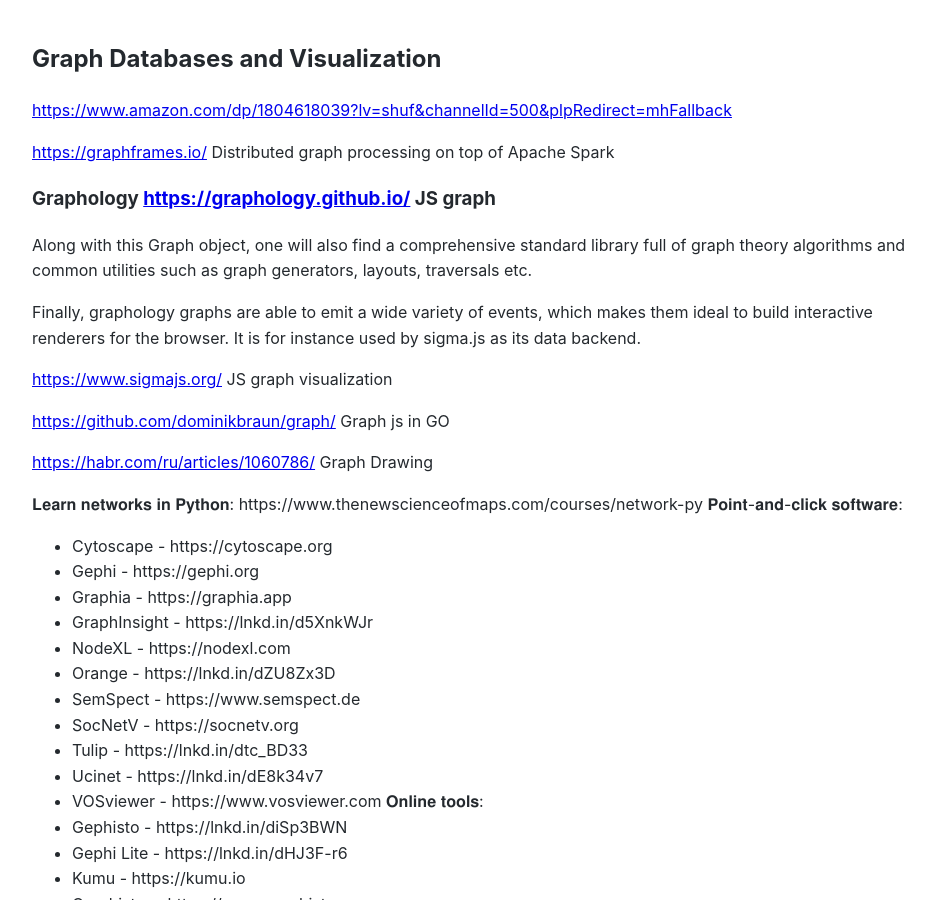
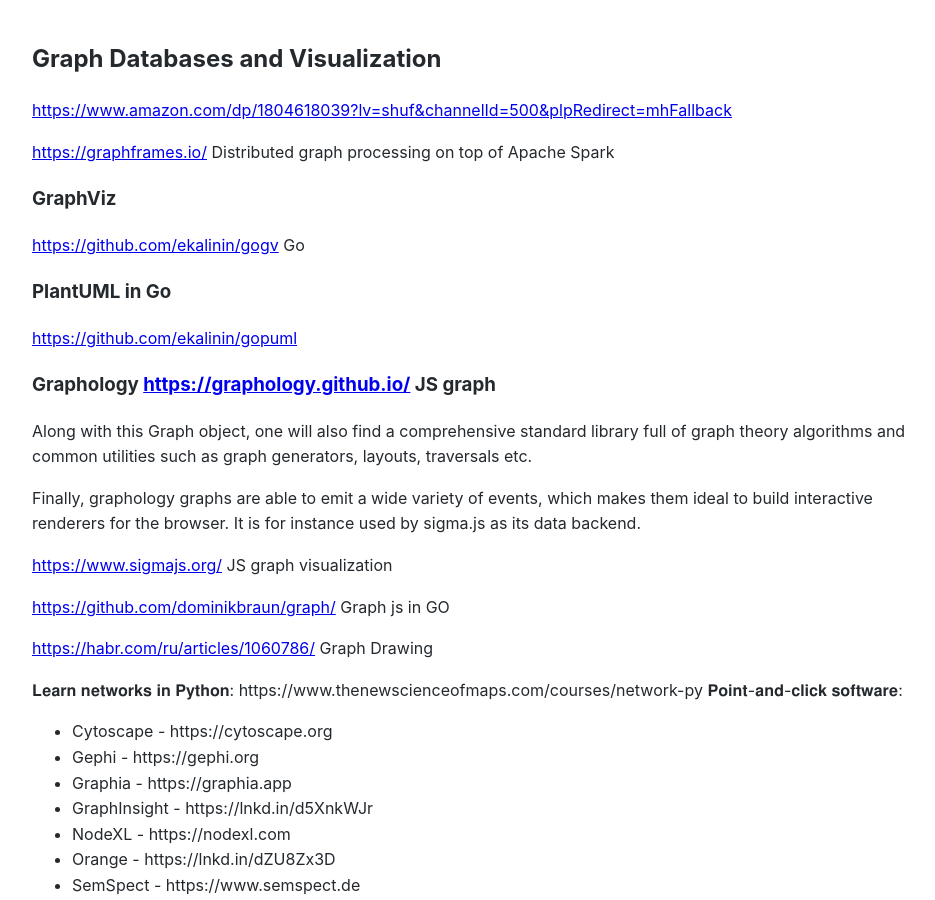
Before and after one commit to Michael-Lubinsky/michael-lubinsky.github.com, a Jekyll site: the page built from graph/graph.md, in a window 1280 px wide and 900 px high. Shown: the whole window, without its empty margins (158-1093 px from the left). Built offline with Jekyll 4.4.1, drawn with Linux system fonts in a browser that asks for light colours; our own code applies the rules of GitHub Pages for plain Markdown files.

Commit message:
Update graph.md with GraphViz and PlantUML links
Add links for GraphViz and PlantUML in Go.

```diff
--- a/graph/graph.md
+++ b/graph/graph.md
@@ -3,6 +3,12 @@
 <https://www.amazon.com/dp/1804618039?lv=shuf&channelId=500&plpRedirect=mhFallback>
 
 <https://graphframes.io/> Distributed graph processing on top of Apache Spark
+
+### GraphViz
+<https://github.com/ekalinin/gogv> Go
+
+### PlantUML in Go
+<https://github.com/ekalinin/gopuml>
 
 ### Graphology <https://graphology.github.io/> JS graph
 Along with this Graph object, one will also find a comprehensive standard library full of graph theory algorithms and common utilities such as graph generators, layouts, traversals etc.
```
